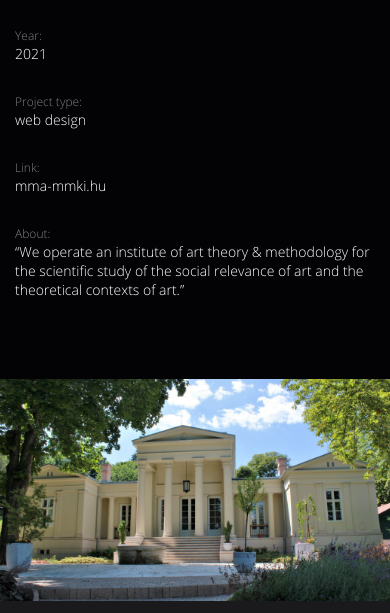
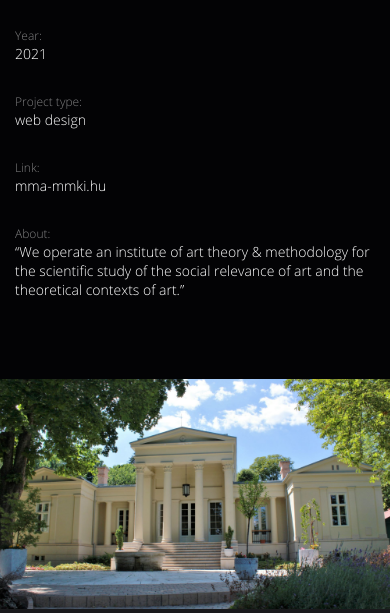
Before and after one commit to alinanohas/HungarianAcademyCase, a plain HTML site: page index.html in a window 390 px wide. Shown: the part 231-844 px from the top of the page. Drawn offline with Linux system fonts and the light colour scheme.

Commit message:
Update style.css

```diff
--- a/style.css
+++ b/style.css
@@ -321,6 +321,7 @@ a {
         font-size: 12px;
     }
     .centr-image img {
-        width: 111%;
+        width: 115%;
+        height: auto;
     }
 }
```
